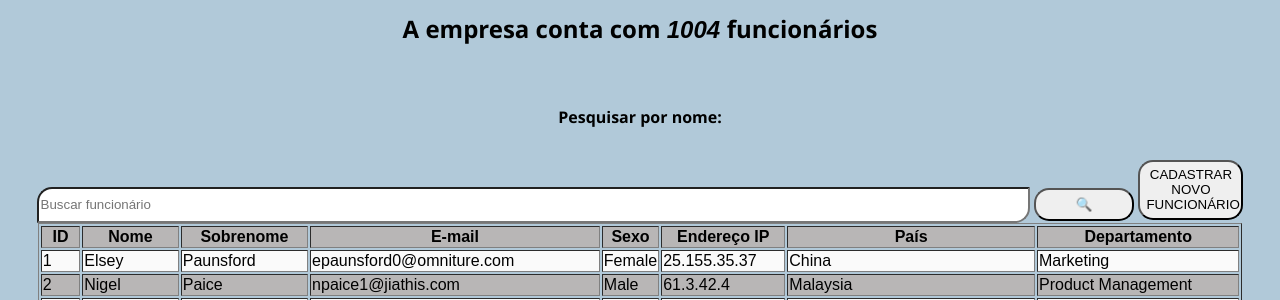
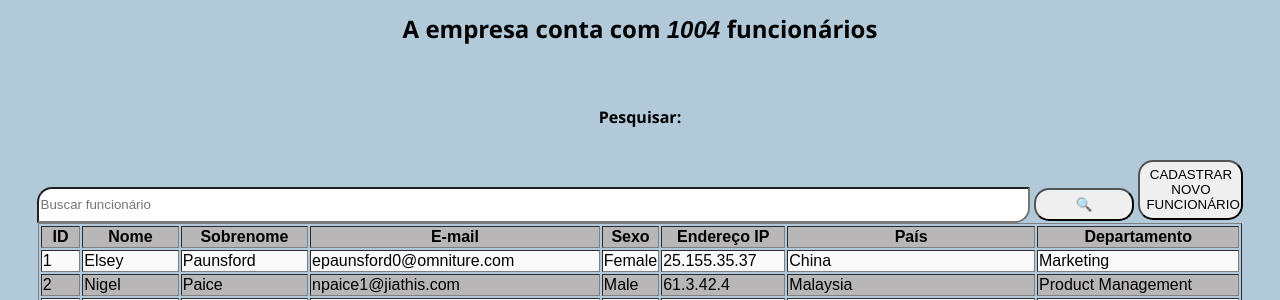
Before and after one commit to balakelly459/empresa-x-json, a PHP site: page / in a window 1280 px wide. Shown: the part 166-466 px from the top of the page. Run offline with PHP 8.4, Linux system fonts and the light colour scheme.

Commit message:
buscar pelo sobrenome, departamento, e começo do nome

```diff
--- a/empresaX/index.php
+++ b/empresaX/index.php
@@ -50,7 +50,7 @@ if(isset($_GET["buscarFuncionario"])){
         <h1>Funcionários da Empresa X</h1>
         <h2>A empresa conta com <em> <?= $count ?> </em> funcionários</h2>
         <form action="">
-            <h4>Pesquisar por nome: </h4>
+            <h4>Pesquisar: </h4>
             <div>
         <input type="text" value="<?= isset($_GET["buscarFuncionario"]) ? $_GET["buscarFuncionario"]:""?>"
         name="buscarFuncionario" placeholder="Buscar funcionário">
```
